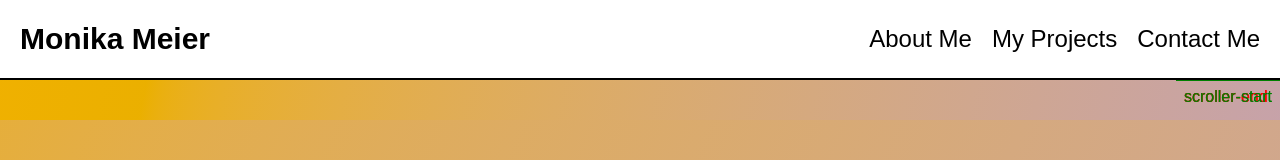
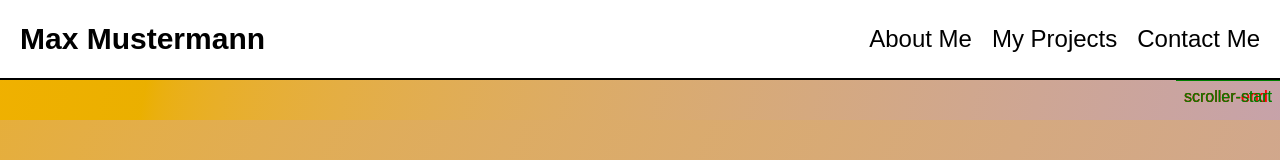
Before and after one commit to CoolV3/customizable-personal-website-template, a Next.js app: page / in a window 1280 px wide. Shown: the top 160 px of the page. Built offline with nearby package versions, Linux system fonts and the light colour scheme.

Commit message:
Added a readme

```diff
--- a/components/navbar.tsx
+++ b/components/navbar.tsx
@@ -7,14 +7,14 @@ import {siteConfig} from "@/config/site.config";
 
 export default function Navbar() {
     const [navOpen, setNavOpen] = useState(false)
-    const {nav} = siteConfig
+    const {nav, aboutMe} = siteConfig
     const links = nav.links
 
 
     return(
         <div className="border-b-2 h-20 flex items-center justify-between px-5 bg-white text-black ">
             <div>
-                <Link href="/" className="text-3xl font-bold cursor-pointer hover:bg-gray-50 hover:text-gray-950 transition-all">Monika Meier</Link>
+                <Link href="/" className="text-3xl font-bold cursor-pointer hover:bg-gray-50 hover:text-gray-950 transition-all">{aboutMe.fullName}</Link>
             </div>
             <div className="sm:flex gap-5 hidden">
                 {links.map((link, index) => (
```
Also changed, not shown: 1 other file (tests, documents, lock files or other folders).
